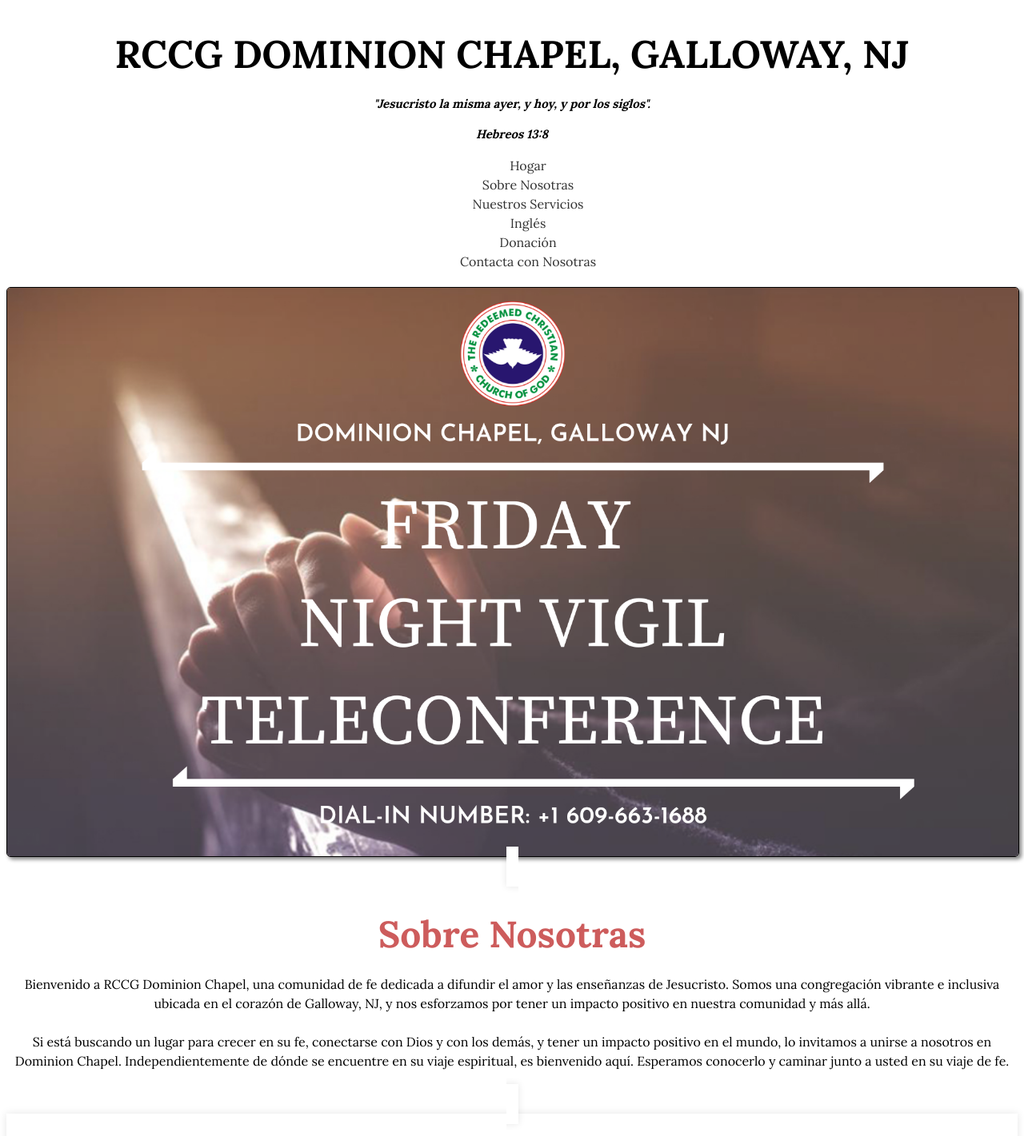
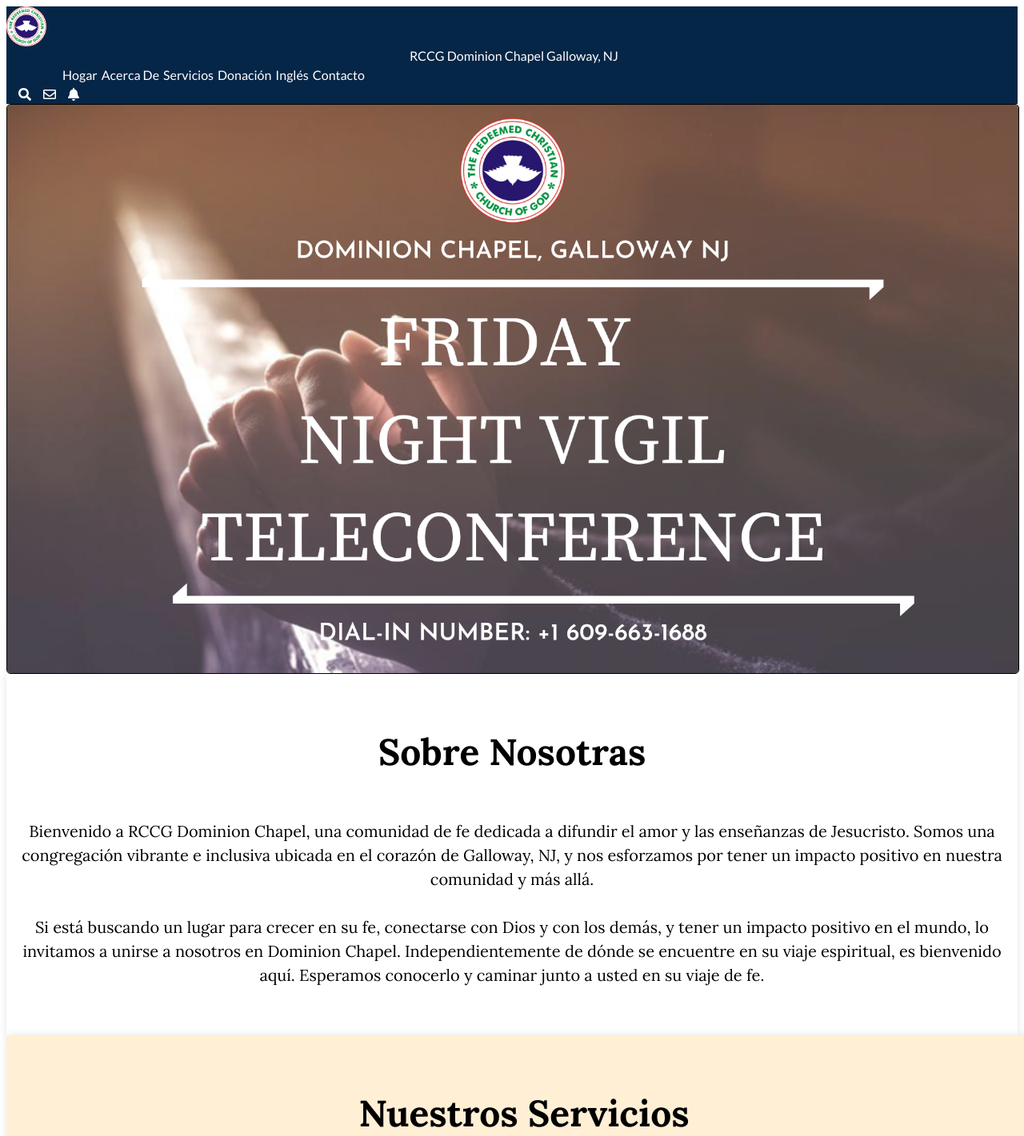
Before and after one commit to TMS345/rccgdominionchapelnj-website, a PHP site: page /index-es.html in a window 1280 px wide; the page is wider, and only the part inside the window is pictured. Shown: the top 1421 px of that part at 80% size. Run offline with PHP 8.4, Linux system fonts and the light colour scheme.

Commit message:
commiting changes

```diff
--- a/index-es.html
+++ b/index-es.html
@@ -14,18 +14,49 @@
   </head>
   <body>
   	<header>
-      <h1>RCCG DOMINION CHAPEL, GALLOWAY, NJ</h1>
-	  <h3>"Jesucristo la misma ayer, y hoy, y por los siglos".</h3>
-	  <h3>Hebreos 13:8</h3>
-	  <nav>
-        <ul>
-		  <li><a href="index.html">Hogar</a></li>
-          <li><a href="#about">Sobre Nosotras</a></li>
-          <li><a href="#services">Nuestros Servicios</a></li>
-		  <li><a href="index.html">Inglés</a></li>
-		  <li><a href="giving-es.html">Donación</a></li>
-          <li><a href="#contact">Contacta con Nosotras</a></li>
+	  <nav class="navbar navbar-expand-lg navbar-light bg-light">
+			<img src="rccg_logo.png" alt="Logo" width="50" height="50" class="d-inline-block align-top">
+			<a href="index-es.html" class="navbar-brand">RCCG Dominion Chapel Galloway, NJ</a>
+
+			<div class="collapse navbar-collapse" id="navbarNav">
+			  <ul class="navbar-nav">
+				<li class="nav-item">
+				  <a class="nav-link" href="index-es.html">Hogar</a>
+				</li>
+				<li class="nav-item">
+				  <a class="nav-link" href="#about">Acerca De</a>
+				</li>
+				<li class="nav-item">
+				  <a class="nav-link" href="#services">Servicios</a>
+				</li>
+				<li class="nav-item">
+				  <a class="nav-link" href="giving-es.html">Donación</a>
+				</li>
+				<li class="nav-item">
+				  <a class="nav-link" href="index.html">Inglés</a>
+				</li>
+				<li class="nav-item">
+				  <a class="nav-link" href="#contact">Contacto</a>
+				</li>
 			  </ul>
+			</div>
+
+			<div class="navbar-icons">
+			  <a href="#" class="icon">
+				<i class="fas fa-search"></i>
+			  </a>
+			  <a href="#" class="icon">
+				<i class="far fa-envelope"></i>
+			  </a>
+			  <a href="#" class="icon">
+				<i class="fas fa-bell"></i>
+			  </a>
+			</div>
+
+			<script src="https://cdnjs.cloudflare.com/ajax/libs/font-awesome/5.15.4/js/all.min.js"></script>
+			<script src="https://code.jquery.com/jquery-3.6.0.min.js"></script>
+			<script src="https://stackpath.bootstrapcdn.com/bootstrap/4.5.2/js/bootstrap.min.js"></script>
+			<script src="https://stackpath.bootstrapcdn.com/bootstrap/4.5.2/js/bootstrap.bundle.min.js"></script>
 		</nav>
     </header>
     <main>
@@ -88,35 +119,36 @@
 			<div class="pastor">
 				<img src="your-image-source.jpg" class="pastor-image">
 				<h4>Victor Ocasio</h4>
-				<h5>Co-Pastora</h5>
+				<h5>Co-Pastor</h5>
 			<div>
 		</div>
       </section>
     </main>
     <footer>
 		<section id="contact">
-			<h2>Nuestra Información</h2>
-			<h3>Contacta con Nosotras</h3>
-			<a href="https://www.google.com/maps/dir/39.7049856,-75.12064/rccg+dominion+chapel+galloway+nj/@39.5665626,-75.0808138,10z/data=!3m1!4b1!4m9!4m8!1m1!4e1!1m5!1m1!1s0x89c0e5ec1579dcf3:0xc67df2cb160f53e5!2m2!1d-74.4806106!2d39.4384699">Dirección: 614 South New York Rd Galloway, NJ 08205</a>
-			<br></br>
-			<a href="tel:+18624529231">Número de Teléfono: (862) 452-9231</a>
-			<br></br>
-			<a href="mailto:rccggalloway@gmail.com">Dirección de Correo Electrónico: rccggalloway@gmail.com</a>
-			<br></br>
-			<a href="fax:+19736728988">Número de Fax: (973) 672-8988</a>
+			<div id="contact-section">
+				<h3>Dirección</h3>
+				<a href="https://www.google.com/maps/dir/39.7049856,-75.12064/rccg+dominion+chapel+galloway+nj/@39.5665626,-75.0808138,10z/data=!3m1!4b1!4m9!4m8!1m1!4e1!1m5!1m1!1s0x89c0e5ec1579dcf3:0xc67df2cb160f53e5!2m2!1d-74.4806106!2d39.4384699">614 South New York Rd Galloway, NJ 08205</a>
+				<h3>Número de Teléfono</h3>
+				<a href="tel:+18624529231">(862) 452-9231</a>
+				<h3>Dirección de Correo Electrónico</h3>
+				<a href="mailto:rccggalloway@gmail.com">rccggalloway@gmail.com</a>
+				<h3>Número de Fax</h3>
+				<a href="fax:+19736728988">(973) 672-8988</a>
+			</div>
 
-			<br></br>
-			<br></br>
-
+			<div id="contact-section">
 				<h3>Encuentranos en el Mapa</h3>
 				<div class ="google-map">
-				<iframe src="https://www.google.com/maps/embed?pb=!1m18!1m12!1m3!1d3081.3655145546704!2d-74.48318016177323!3d39.438469871731705!2m3!1f0!2f0!3f0!3m2!1i1024!2i768!4f13.1!3m3!1m2!1s0x89c0e5ec15652753%3A0x92c83af0f708678c!2s614%20S%20New%20York%20Rd%2C%20Absecon%2C%20NJ%2008205!5e0!3m2!1sen!2sus!4v1682963878430!5m2!1sen!2sus" width="600" height="450" style="border:0;" allowfullscreen="" loading="lazy" referrerpolicy="no-referrer-when-downgrade"></iframe>
+					<iframe src="https://www.google.com/maps/embed?pb=!1m18!1m12!1m3!1d3081.3655145546704!2d-74.48318016177323!3d39.438469871731705!2m3!1f0!2f0!3f0!3m2!1i1024!2i768!4f13.1!3m3!1m2!1s0x89c0e5ec15652753%3A0x92c83af0f708678c!2s614%20S%20New%20York%20Rd%2C%20Absecon%2C%20NJ%2008205!5e0!3m2!1sen!2sus!4v1682963878430!5m2!1sen!2sus" width="300" height="250" style="border:0;" allowfullscreen="" loading="lazy" referrerpolicy="no-referrer-when-downgrade"></iframe>
 				</div>
+			</div>
+		</section>
+
 		<hr class = "line">
 
 		<div id="nav_copyright">
 			<nav>
-				<ul>
 				<div>
 					&copy;
 					<span id="copyright">
@@ -124,16 +156,19 @@
 					</span>
 					RCCG Dominion Chapel Galloway, NJ
 				</div>
+				<ul>
 				  <li><a href="index.html">Hogar</a></li>
-					  <li><a href="#about">Sobre Nosotras</a></li>
-					  <li><a href="#services">Nuestros Servicios</a></li>
+				  <li><a href="#about">Acerca De</a></li>
+				  <li><a href="giving-es.html">Donación</a></li>
+				  <li><a href="#services">Servicios</a></li>
 				  <li><a href="index.html">Inglés</a></li>
-					  <li><a href="giving-es.html">Donación</a></li>
-					  <li><a href="#contact">Contacta con Nosotras</a></li>
+				  <li><a href="#contact">Contacto</a></li>
 				</ul>
+
+				<a href="https://www.facebook.com/rccgdominionchapelnj/"><img src="facebook.png" alt="Facebook Link"></a>
+				<a href="https://www.youtube.com/@rccgdominionchapelgalloway5899/featured"><img src="youtube.png" alt="Youtube Link"></a>
 		  </nav>
 		</div>
-	  </section>
     </footer>
   </body>
 </html>
--- a/styles.css
+++ b/styles.css
@@ -23,7 +23,8 @@
   grid-gap: 0px;
   margin-left: auto;
   margin-right: auto;
-  margin-top: 20px;
+  margin-top: 0px;
+  box-shadow: none;
 }
 
 .gallery.last-child
@@ -34,15 +35,29 @@
 
 #about
 {
+  background-color: white;
+}
+
+#about p
+{
   width: 100%;
-  height: 100%;
-  display: initial;
+  height: 300px;
+  display: flex;
+  align-items: center;
+  justify-content: center;
+  font-size: 20px;
+  color: black;
 }
 
 #about h2
 {
   font-size: 46px;
-  color: indianred;
+  background-color: transparent;
+  color: black;
+  padding-top: 10px;
+  padding-bottom: 5px;
+  margin-bottom: 0px;
+  font-weight: bold;
 }
 
 div img
@@ -61,9 +76,16 @@ a
   text-decoration: none;
 }
 
+/*
 a:hover
 {
   text-decoration: blink;
+}
+*/
+
+body header
+{
+  background-color: transparent;
 }
 
 /*header nav
@@ -222,7 +244,8 @@ h2
 
 p
 {
-  margin-bottom: 30px;
+  margin-bottom: 0px;
+  margin-top: 0px;
 }
 
 footer
@@ -248,6 +272,12 @@ section
   background-color: white;
   box-shadow: 0 0 10px rgba(0, 0, 0, 0.1);
   height: auto;
+}
+
+#nav_copyright .navbar-icons
+{
+  align-items: center;
+  background-color: transparent;
 }
 
 #nav_copyright nav img
@@ -306,6 +333,15 @@ section
   border-radius: 0px;
   transition: border-radius 0.0s ease-in-out;
   color: hsl(40, 60%, 65%);
+  text-decoration: none;
+}
+
+#nav_copyright
+{
+  background-color: hsl(210, 85%, 15%);
+  margin: 0;
+  padding: 0;
+  border: none;
 }
 
 #nav_copyright nav div
@@ -476,7 +514,7 @@ html
   align-items: center;
   align-content: center;
   overflow: visible;
-  background-color: transparent;
+  background-color: white;
 }
 
 .html-site::-webkit-scrollbar
@@ -532,21 +570,29 @@ body h1, h2, h3, p
 
 #pastors
 {
-  background-color: transparent;
+  background-color: papayawhip;
 }
 
 #pastors h2
 {
-  color: darkkhaki;
+  background-color: transparent;
+  color: black;
   font-size: 46px;
+  margin-top: 0px;
+  margin-bottom: 0px;
+  padding-top: 10px;
+  padding-bottom: 10px;
+  font-weight: bold;
 }
 
-#pastors h3, h4
+#pastors h3
 {
   font-style: normal;
   font-weight: normal;
   color: black;
   padding: 15px;
+  font-size: 20px;
+  font-family: "Lato", sans-serif;
 }
 
 #pastors h4
@@ -593,34 +639,19 @@ body h1, h2, h3, p
   align-items: center;
 }
 
-.loading-screen
+#loading-screen
 {
   position: fixed;
   top: 0;
   left: 0;
   width: 100%;
   height: 100%;
-  background-color: rgba(0, 0, 0, 0.5);
+  background-color: white;
   display: flex;
   flex-direction: column;
   justify-content: center;
   align-items: center;
   z-index: 9999;
-}
-
-.spinner
-{
-  border: 8px solid rgba(255, 255, 255, 0.3);
-  border-top: 8px solid #ffffff;
-  border-radius: 50%;
-  width: 50px;
-  height: 50px;
-  animation: spin 1s linear infinite;
-}
-
-@keyframes spin {
-  0% { transform: rotate(0deg); }
-  100% { transform: rotate(360deg); }
 }
 
 .loaded #loader {
@@ -783,10 +822,25 @@ body h1, h2, h3, p
   display: inline-flex;
 }
 
+.navbar
+{
+  background-color: hsl(210, 85%, 15%);
+}
+
 .navbar-brand
 {
   margin-right: 0px;
+  margin-left: 5px;
   background-color: transparent;
+  font-family: "Lato", sans-serif;
+  color: white;
+}
+
+.navbar-brand:hover
+{
+  text-decoration: none;
+  color: white;
+  cursor: default;
 }
 
 .navbar-nav
@@ -794,33 +848,39 @@ body h1, h2, h3, p
   margin: 0 30px;
   display: flex;
   align-items: center;
+  background-color: transparent;
 }
 
-.navbar-nav .nav-item
+.navbar-nav .nav-item .nav-link
 {
-  margin: 10px;
+  margin-right: 5px;
   text-align: center;
+  font-family: "Lato", sans-serif;
+  background-color: transparent;
+  color: white;
 }
 
-.navbar-nav .nav-link
+.navbar-nav .nav-item .nav-link:hover
 {
-  color: #333;
-}
-
-.navbar-nav .nav-link:hover, .navbar-nav .nav-link:focus
-{
-  color: #000;
+  color: hsl(40, 60%, 65%);
 }
 
 .navbar-icons
 {
   display: flex;
-  align-items: center;
+  align-items: right;
+  color: white;
 }
 
 .navbar-icons .icon
 {
   margin-left: 15px;
+  color: white;
+}
+
+.navbar-icons .icon:hover
+{
+  color: hsl(40, 60%, 65%);
 }
 
 @font-face
@@ -834,3 +894,157 @@ body h1, h2, h3, p
   font-family: 'Lora';
   src: url('Lora-VariableFont_wght.ttf') format('truetype');
 }
+
+.loader {
+  position: relative;
+  width: 80px;
+  margin: 100px auto;
+}
+
+.duo {
+  height: 20px;
+  width: 50px;
+  background: hsla(0, 0%, 0%, 0.0);
+  position: absolute;
+
+}
+
+.duo, .dot {
+  animation-duration: 0.8s;
+  animation-timing-function: ease-in-out;
+  animation-iteration-count: infinite;
+}
+
+.duo1 {
+  left: 0;
+}
+
+.duo2 {
+  left: 30px
+}
+
+
+.dot {
+  width: 20px;
+  height: 20px;
+  border-radius: 10px;
+  background: #333;
+  position: absolute;
+}
+
+.dot-a {
+  left: 0px;
+}
+
+.dot-b {
+  right: 0px;
+}
+
+
+@keyframes spin {
+    0% { transform: rotate(0deg) }
+   50% { transform: rotate(180deg) }
+  100% { transform: rotate(180deg) }
+}
+
+@keyframes onOff {
+    0% { opacity: 0; }
+   49% { opacity: 0; }
+   50% { opacity: 1; }
+  100% { opacity: 1; }
+}
+
+.duo1 {
+  animation-name: spin;
+}
+
+.duo2 {
+  animation-name: spin;
+  animation-direction: reverse;
+}
+
+.duo2 .dot-b {
+  animation-name: onOff;
+}
+
+.duo1 .dot-a {
+  opacity: 0;
+  animation-name: onOff;
+  animation-direction: reverse;
+}
+
+#livestreams
+{
+  justify-content: center;
+  align-items: center;
+  text-align: center;
+}
+
+#livestreams h2
+{
+  background-color: transparent;
+  color: black;
+  font-size: 46px;
+  margin-top: 0px;
+  margin-bottom: 0px;
+  padding-top: 10px;
+  padding-bottom: 10px;
+  font-weight: bold;
+}
+
+#livestreams h3
+{
+  font-style: normal;
+  font-weight: normal;
+  color: black;
+  padding: 15px;
+  font-size: 20px;
+  font-family: "Lato", sans-serif;
+}
+
+#livestreams #live-images a
+{
+  text-decoration: none;
+  width: 50%;
+  height: 50%;
+  margin: 0px;
+  padding: 0px;
+  background-color: transparent;
+  margin-left: 250px;
+  margin-right: 0px;
+  align-items: center;
+  text-align: center;
+  justify-content: center;
+}
+
+#livestreams a:hover
+{
+  border-radius: 10px;
+  border: 1px transparent #000;
+  background-color: transparent;
+  transition: border-radius 0.0s ease-in-out;
+}
+
+#live-images
+{
+  display: inline-flex;
+  margin: 0px;
+  padding: 0px;
+}
+
+#livestreams img
+{
+  border-radius: 5%;
+  border: 10px;
+  max-width: 50%;
+  max-height: 50%;
+  box-shadow: 3px 3px 5px grey;
+  transition: transform 0.2s;
+  padding: 0px;
+  margin: 0px;
+}
+
+#livestreams img:hover
+{
+  transform: scale(1.05);
+}
```
Also changed, not shown: other parts of styles.css (+19 -11 lines), carosel.js (added, +17 -0 lines), giving-es.html (+23 -19 lines), giving.html (+26 -14 lines), index.html (+51 -45 lines), loading-screen.js (+9 -7 lines), 14668898677466150971684878266601.jpg (added), 2023-05-24 18_20_19-14668898677466150971684878266601.jpg - paint.net 5.0.3.png (added), 2023-05-24 18_20_54-4102242234662347391684959763246.jpg - paint.net 5.0.3.png (added), 4102242234662347391684959763246.jpg (added), pexels-donald-tong-66134.jpg (added), pexels-pixabay-267482.jpg (added), 1 other file. Lines whose indentation alone changed are shown as unchanged.
